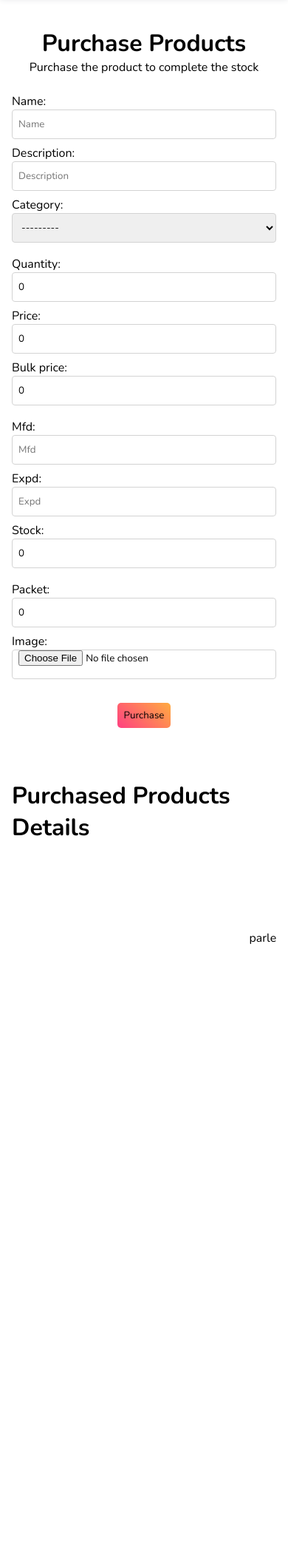
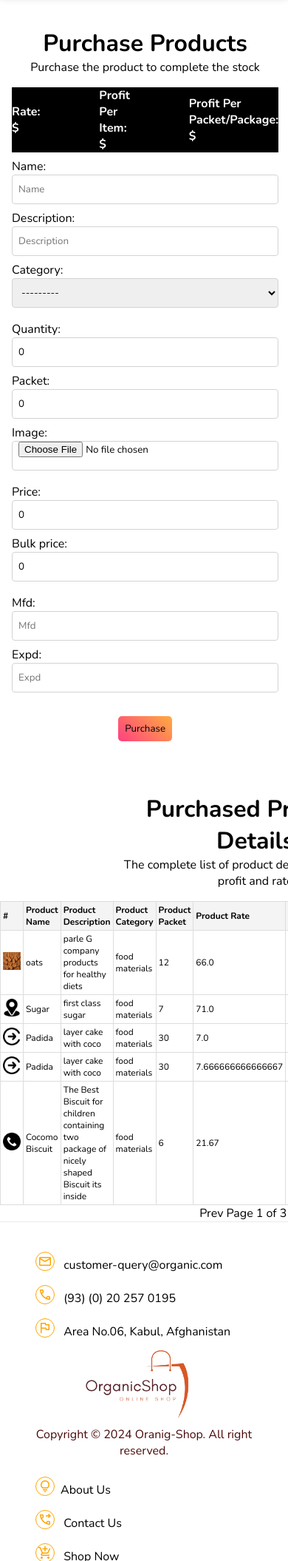
Before and after one commit to Esmat-Farjad/ecommerce, a Django app: page /store/purchase/ in a window 390 px wide. Shown: the part 58-2168 px from the top of the page at 74% size. Run offline with Django 4.2, Linux system fonts and the light colour scheme; data comes from the database, SQL or seed files in the repository; both versions use the stored data as it was after the commit.

Commit message:
purchase front-end completed

```diff
--- a/store/static/css/_table.scss
+++ b/store/static/css/_table.scss
@@ -1,54 +1,30 @@
 .detail-container{
-    margin: 1rem;
+    display: flex;
+    flex-direction: column;
+    flex-wrap: wrap;
+    justify-content: center;
+    align-items: center;
     overflow-x: scroll;
 }
 .table{
     overflow-x: auto; /* Enables horizontal scrolling */
+    font-size: 12px;
+
 }
 
 table {
-    width: 100%; /* Full width */
+    width: 90%;/* Full width */
     border-collapse: collapse; /* Remove space between borders */
+
 }
 
 th, td {
-    padding: 5px; /* Space around content */
+    padding: 3px; /* Space around content */
     text-align: left; /* Align text to the left */
     border: 1px solid #ddd; /* Light border */
+
 }
 
 th {
     background-color: #f4f4f4; /* Light grey background */
 }
-
-/* Responsive adjustments */
-
-@media (max-width: 600px) {
-    table {
-        display: block; /* Make the table block for scrolling */
-        overflow-x: auto; /* Enable horizontal scrolling */
-        white-space: nowrap; /* Prevent text wrapping */
-    }
-
-    thead {
-        display: none; /* Hide the header */
-    }
-
-    tr {
-        display: block; /* Make each row block */
-        margin-bottom: 10px; /* Space between rows */
-    }
-
-    td {
-        display: flex; /* Use flexbox for layout */
-        justify-content: space-between; /* Space out label and value */
-        border: none; /* Remove border for better spacing */
-        padding: 10px 15px; /* Adjust padding */
-    }
-
-    td:before {
-        content: attr(data-label); /* Display label before value */
-        font-weight: bold; /* Bold the label */
-        flex-basis: 50%; /* Control label width */
-    }
-}
--- a/store/static/css/style.css
+++ b/store/static/css/style.css
@@ -1,20 +1,25 @@
 @import url("https://fonts.googleapis.com/css2?family=Nunito:ital,wght@0,200..1000;1,200..1000&display=swap");
 .detail-container {
-  margin: 1rem;
+  display: flex;
+  flex-direction: column;
+  flex-wrap: wrap;
+  justify-content: center;
+  align-items: center;
   overflow-x: scroll;
 }
 
 .table {
   overflow-x: auto; /* Enables horizontal scrolling */
+  font-size: 12px;
 }
 
 table {
-  width: 100%; /* Full width */
+  width: 90%; /* Full width */
   border-collapse: collapse; /* Remove space between borders */
 }
 
 th, td {
-  padding: 5px; /* Space around content */
+  padding: 3px; /* Space around content */
   text-align: left; /* Align text to the left */
   border: 1px solid #ddd; /* Light border */
 }
@@ -23,32 +28,6 @@
   background-color: #f4f4f4; /* Light grey background */
 }
 
-/* Responsive adjustments */
-@media (max-width: 600px) {
-  table {
-    display: block; /* Make the table block for scrolling */
-    overflow-x: auto; /* Enable horizontal scrolling */
-    white-space: nowrap; /* Prevent text wrapping */
-  }
-  thead {
-    display: none; /* Hide the header */
-  }
-  tr {
-    display: block; /* Make each row block */
-    margin-bottom: 10px; /* Space between rows */
-  }
-  td {
-    display: flex; /* Use flexbox for layout */
-    justify-content: space-between; /* Space out label and value */
-    border: none; /* Remove border for better spacing */
-    padding: 10px 15px; /* Adjust padding */
-  }
-  td:before {
-    content: attr(data-label); /* Display label before value */
-    font-weight: bold; /* Bold the label */
-    flex-basis: 50%; /* Control label width */
-  }
-}
 * {
   font-family: "Nunito", sans-serif;
   font-optical-sizing: auto;
@@ -353,13 +332,14 @@
   height: 40px;
   padding: 0px 8px;
   border: 1px solid lightgray;
-  outline: none;
   border-radius: 4px;
   box-sizing: border-box;
 }
 
 .form-input:focus {
-  border: 2px solid #0d6efd;
+  border-width: 2px;
+  border-color: #0d6efd;
+  outline: none;
 }
 
 .login-form .forgot-password {
@@ -438,15 +418,15 @@
   max-width: 23rem;
 }
 
-.register-form .heading {
+.heading {
   text-align: center;
 }
 
-.register-form .heading .title {
+.heading .title {
   margin-bottom: 0px;
 }
 
-.register-form .heading .text {
+.heading .text {
   margin-top: 0px;
 }
 
@@ -463,16 +443,6 @@
 
 .signup-button {
   margin-top: 1rem;
-}
-
-.purchase-page .heading {
-  text-align: center;
-}
-.purchase-page .heading .title {
-  margin-bottom: 0px;
-}
-.purchase-page .heading .text {
-  margin-top: 0px;
 }
 
 .purchase-page {
@@ -493,11 +463,33 @@
 .form-fields > * {
   flex-grow: 1;
   flex-shrink: 1;
-  flex-basis: 18rem;
 }
 
 .purchase-button {
   margin: 2rem auto;
   width: 20%;
   text-align: center;
+}
+
+.calculation-container {
+  display: flex;
+  flex-direction: row;
+  flex-wrap: nowrap;
+  gap: 5rem;
+  justify-content: center;
+  align-items: center;
+  background-color: black;
+  color: white;
+}
+
+.calculation-container > * {
+  flex-shrink: 1;
+  flex-grow: 1;
+  flex-basis: 8rem;
+  max-width: 22rem;
+  width: 100%;
+}
+
+#rate, #profit-per-item, #profit-per-packet {
+  color: #0d6efd;
 }/*# sourceMappingURL=style.css.map */
--- a/store/static/css/style.scss
+++ b/store/static/css/style.scss
@@ -270,12 +270,13 @@
   height: 40px;
   padding: 0px 8px;
   border: 1px solid lightgray;
-  outline: none;
   border-radius: 4px;
   box-sizing: border-box;
 }
 .form-input:focus{
-  border: 2px solid $primary;
+  border-width: 2px;
+  border-color: $primary;
+  outline: none;
 }
 .login-form .forgot-password{
   font-size: 13px;
@@ -337,13 +338,13 @@
   max-width: 23rem;
 
 }
-.register-form .heading{
+.heading{
   text-align: center;
 }
-.register-form .heading .title{
+.heading .title{
   margin-bottom: 0px;
 }
-.register-form .heading .text{
+.heading .text{
   margin-top: 0px;
 }
 .errorlist{
@@ -359,21 +360,14 @@
   margin-top: 1rem;
 }
 // purchase style
-.purchase-page .heading{
-  text-align: center;
-  .title{
-    margin-bottom: 0px;
-  }
-  .text{
-    margin-top: 0px;
-  }
-}
+
 .purchase-page{
   display: flex;
   flex-direction: column;
   flex-wrap: wrap;
   margin: 1rem;
 }
+
 .form-fields{
   display: flex;
   flex-wrap: wrap;
@@ -384,10 +378,30 @@
 .form-fields > *{
   flex-grow: 1;
   flex-shrink: 1;
-  flex-basis: 18rem;
 }
 .purchase-button{
   margin: 2rem auto;
   width: 20%;
   text-align: center;
 }
+.calculation-container{
+  display: flex;
+  flex-direction: row;
+  flex-wrap: nowrap;
+  gap: 5rem;
+  justify-content: center;
+  align-items: center;
+  background-color: black;
+  color: white;
+}
+.calculation-container>*{
+  flex-shrink: 1;
+  flex-grow: 1;
+  flex-basis: 8rem;
+  max-width: 22rem;
+  width: 100%;
+}
+
+#rate,#profit-per-item,#profit-per-packet{
+  color: $primary;
+}
--- a/store/templates/purchase.html
+++ b/store/templates/purchase.html
@@ -8,7 +8,18 @@
         <p class="text">Purchase the product to complete the stock</p>
     </div>
     <div class="purchase-holder">
-        <form action="{% url 'store:purchase' %}" method="POST" class="p-10 inline" enctype="multipart/form-data">
+        <div class="calculation-container">
+            <div>
+                <strong>Rate: $ <span id="rate"></span></strong>
+            </div>
+            <div>
+                <strong>Profit Per Item: $ <span id="profit-per-item"></span></strong>
+            </div>
+            <div>
+                <strong>Profit Per Packet/Package: $ <span id="profit-per-packet"></span></strong>
+            </div>
+        </div>
+        <form action="{% url 'store:purchase' %}" method="POST" enctype="multipart/form-data">
             {% csrf_token %}
             <div class="form-fields">
                 <div class="product-info">
@@ -22,6 +33,12 @@
                 <div class="product-price">
                     <label class="form-label">{{form.quantity.label_tag}}</label>
                     {{form.quantity}}
+                    <label class="form-label">{{form.packet.label_tag}}</label>
+                    {{form.packet}}
+                    <label class="form-label">{{form.image.label_tag}}</label>
+                    {{form.image}}
+                </div>
+                <div class="option-info">
                     <label class="form-label">{{form.price.label_tag}}</label>
                     {{form.price}}
                     <label class="form-label">{{form.bulk_price.label_tag}}</label>
@@ -32,15 +49,8 @@
                     {{form.mfd}}
                     <label class="form-label">{{form.expd.label_tag}}</label>
                     {{form.expd}}
-                    <label class="form-label">{{form.stock.label_tag}}</label>
-                    {{form.stock}}
                 </div>
-                <div class="option-info">
-                    <label class="form-label">{{form.packet.label_tag}}</label>
-                    {{form.packet}}
-                    <label class="form-label">{{form.image.label_tag}}</label>
-                    {{form.image}}
-                </div>
+
             </div>
             <div class="purchase-button">
                 <button type="submit" class="btn">Purchase</button>
@@ -48,11 +58,11 @@
         </form>
     </div>
 </div>
-
 <!-- PRODUCT DISPLAYING SECTION START -->
 <div class="detail-container">
     <div class="heading">
         <h1 class="title">Purchased Products Details</h1>
+        <p class="text">The complete list of product detials along with its profit and rate</p>
     </div>
     <table class="table">
         <thead>
@@ -114,5 +124,36 @@
     </div>
     <!-- paginator navigation button end -->
 </div>
-
+<script>
+    const numberData = document.querySelectorAll("input[type=number]");
+    let quantity = 0;
+    let packet = 0;
+    let price = 0;
+    let bulk_price = 0;
+    numberData.forEach(element => {
+        element.addEventListener("input", ()=>{
+            if(element.id == "id_quantity"){
+            quantity = element.value;
+           } else if(element.id == "id_packet"){
+            packet = element.value;
+           } else if (element.id == "id_price"){
+            price = element.value;
+           } else if (element.id == "id_bulk_price"){
+            bulk_price = element.value;
+           }
+           fetchData(price,quantity,bulk_price,packet);
+        });
+    });
+    function fetchData(price,quantity,bulk_price,packet){
+        if(quantity != null && price != null && packet != null && bulk_price != null ){
+        document.getElementById("rate").innerHTML = roundOff((bulk_price / quantity),3);
+        document.getElementById("profit-per-item").innerHTML = roundOff((price - (bulk_price/quantity)),3);
+        document.getElementById('profit-per-packet').innerHTML = roundOff(((price*quantity) - bulk_price),3);
+    }
+    }
+    function roundOff(num,decimal){
+        const f =Math.pow(10,decimal);
+        return Math.round(num*f)/f;
+    }
+</script>
 {% endblock content %}
```
Also changed, not shown: db.sqlite3, 1 other file.
